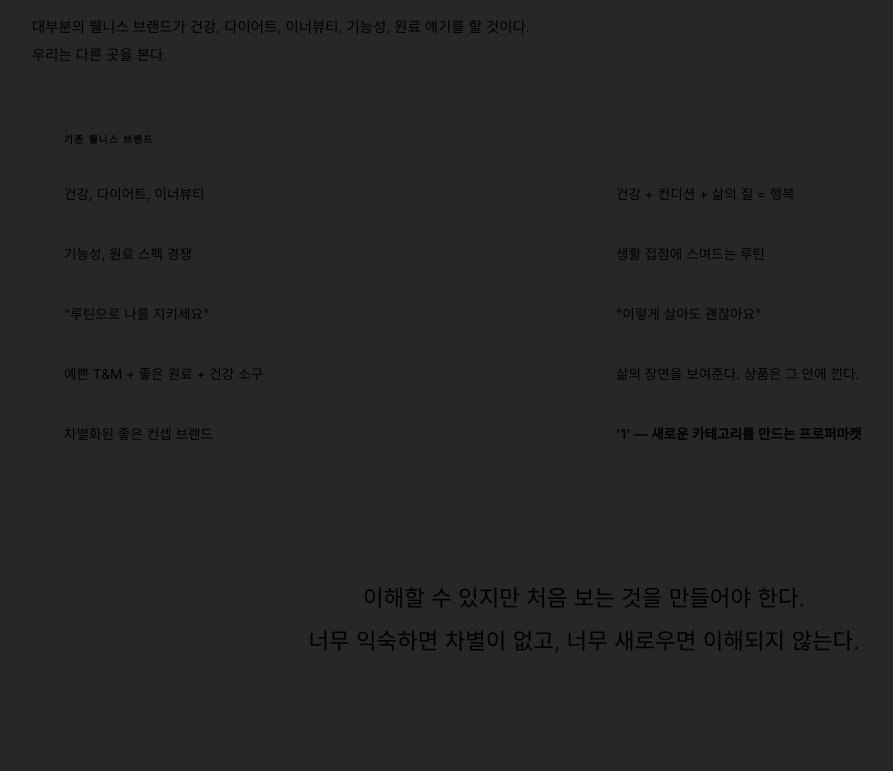
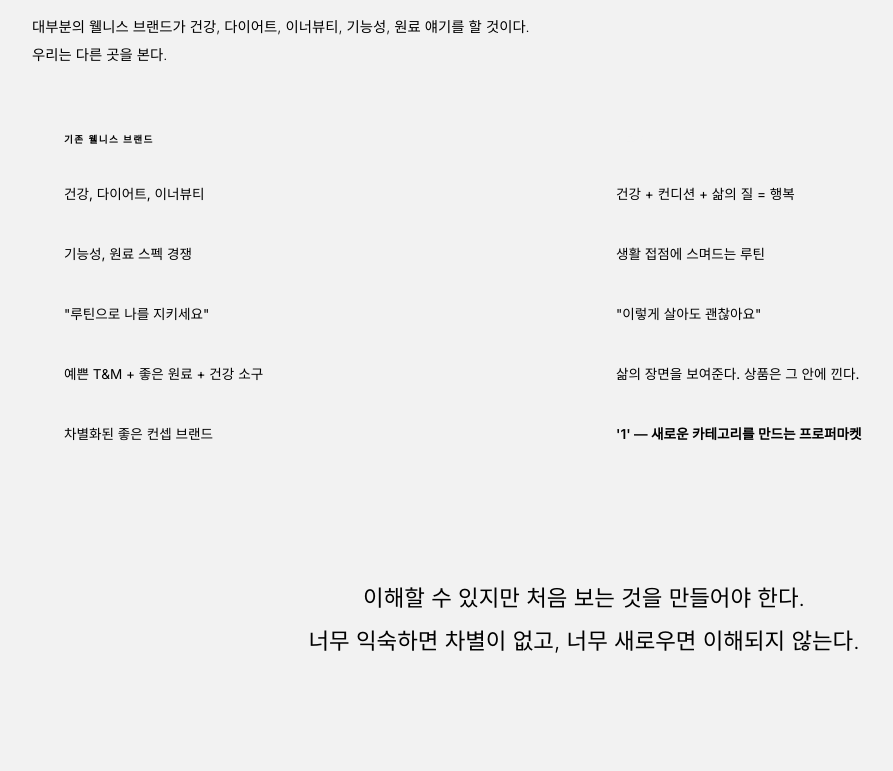
Before and after one commit to moonkim0517/Brand-guideline, a plain HTML site: page index.html in a window 1280 px wide. Shown: the part 3737-4508 px from the top of the page, without its empty margins (56-949 px from the left). Drawn offline with Linux system fonts and the light colour scheme.

Commit message:
Update index.html

```diff
--- a/index.html
+++ b/index.html
@@ -9,7 +9,7 @@
 <link href="https://fonts.googleapis.com/css2?family=Inter:ital,opsz,wght@0,14..32,300;0,14..32,400;0,14..32,500;0,14..32,600;0,14..32,700;1,14..32,300;1,14..32,400&display=swap" rel="stylesheet">
 <style>
 :root {
-      --bg: #272727;  --bg-alt: ##F0EEE0;
+      --bg: #f2f2f2;  --bg-alt: ##ffffff;
   --bg-dark: ##070200;
   --text: ###F0EEE0;
   --text-mid: ##F0EEE0;
```
